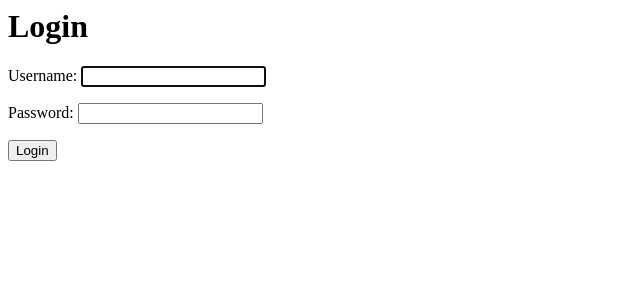
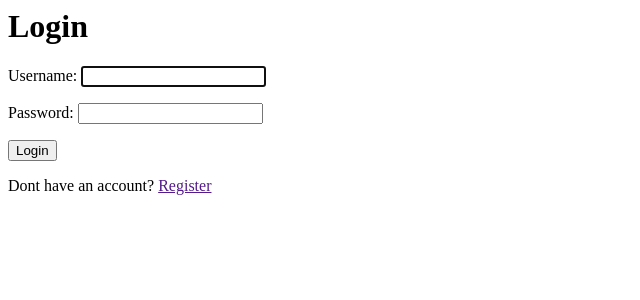
Before and after one commit to faithnjoki/To-do-List, a Django app: page /login/ in a window 1280 px wide. Shown: the top 300 px of the page, without its empty margins (0-640 px from the left). Run offline with Django 4.2, Linux system fonts and the light colour scheme.

Commit message:
edit login form and add link

```diff
--- a/to_do/app_todo/templates/app_todo/login.html
+++ b/to_do/app_todo/templates/app_todo/login.html
@@ -4,4 +4,7 @@
         {{form.as_p}}
         <input type="submit" value="Login">
 
+
+<p>Dont have an account? <a href="">Register</a></p>
+
  </form>
```
Also changed, not shown: to_do/db.sqlite3, 1 other file.
